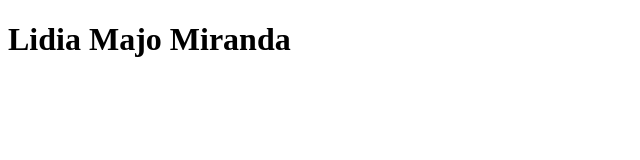
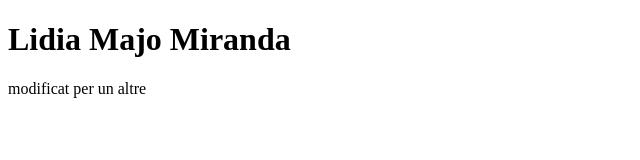
Before and after one commit to lidiamajomirandaioc/CreacioDigital, a plain HTML site: page public_html/index.html in a window 1280 px wide. Shown: the whole page, without its empty margins (0-640 px from the left). Drawn offline with Linux system fonts and the light colour scheme.

Commit message:
Update index.html

```diff
--- a/public_html/index.html
+++ b/public_html/index.html
@@ -11,5 +11,6 @@ Click nbfs://nbhost/SystemFileSystem/Templates/Other/html.html to edit this temp
     </head>
     <body>
         <h1>Lidia Majo Miranda</h1>
+        <p>modificat per un altre</p>
     </body>
 </html>
```
